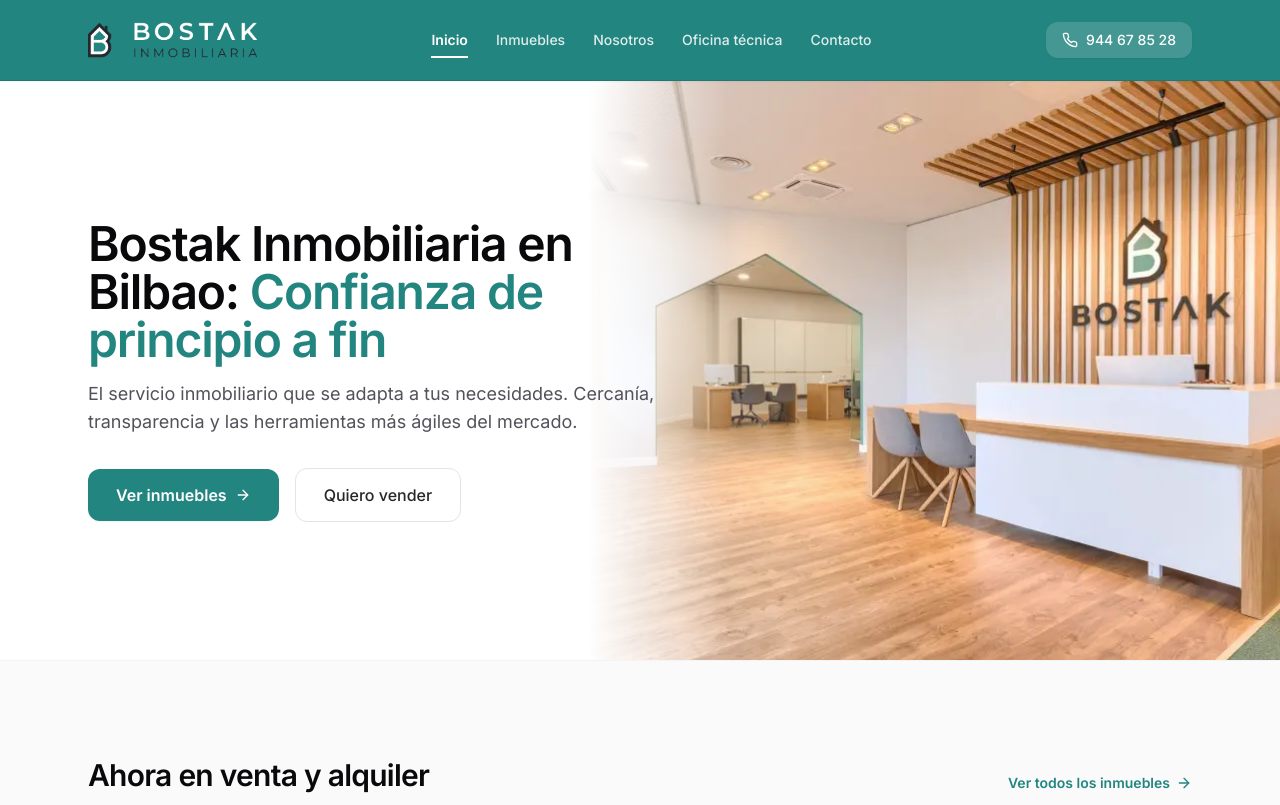
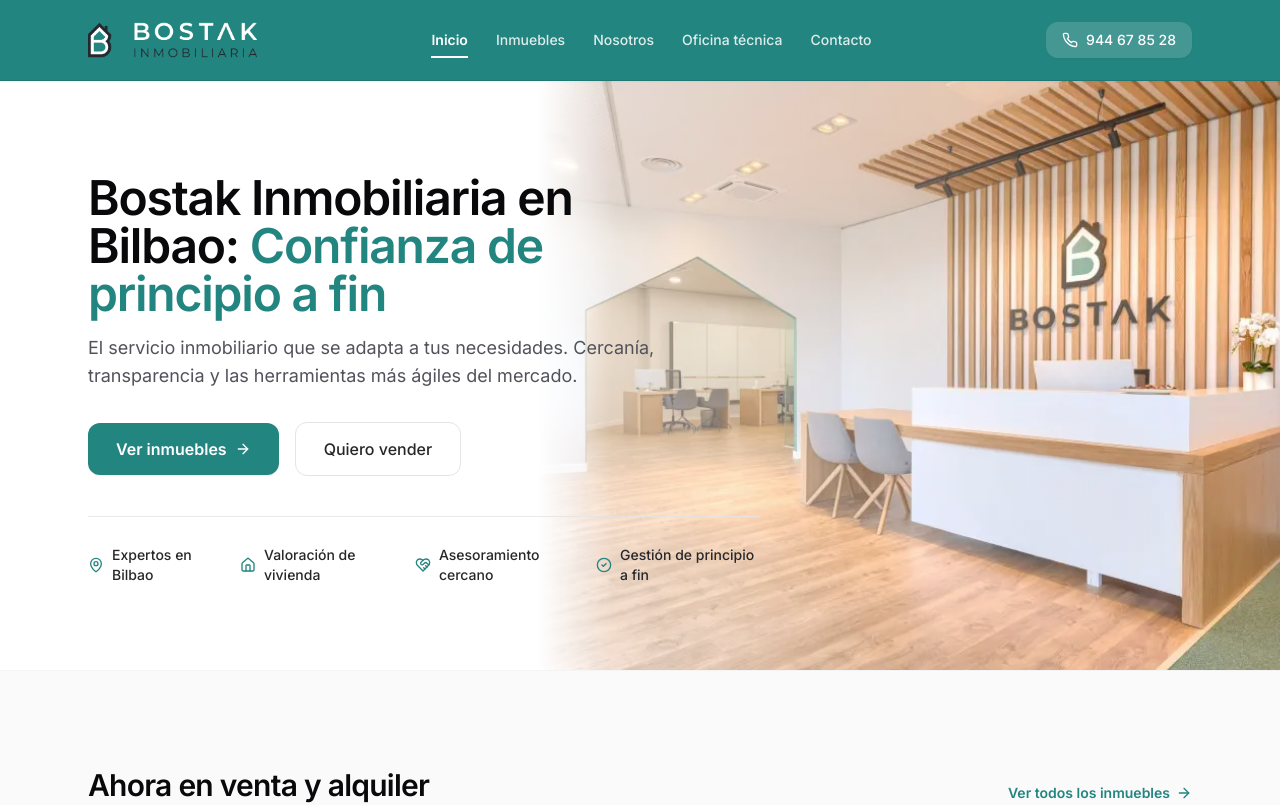
Before and after one commit to victooorltt/bostak-inmobiliaria, a Next.js app: page / in a window 1280 px wide. Shown: the top 805 px of the page. Built offline with nearby package versions, Linux system fonts and the light colour scheme.

Commit message:
feat: enhance Home Hero with lifted layout, clear photo visibility, and benefits row

```diff
--- a/app/page.tsx
+++ b/app/page.tsx
@@ -1,7 +1,23 @@
 'use client';
 
 import Link from 'next/link';
-import { Bed, Bath, Maximize2, Star, Users, Award, Laptop, ArrowRight, CalendarCheck, ShieldCheck, UserCheck } from 'lucide-react';
+import {
+  Bed,
+  Bath,
+  Maximize2,
+  Star,
+  Users,
+  Award,
+  Laptop,
+  ArrowRight,
+  CalendarCheck,
+  ShieldCheck,
+  UserCheck,
+  MapPin,
+  Home,
+  HeartHandshake,
+  CheckCircle2,
+} from 'lucide-react';
 import { tokens } from '@/lib/tokens';
 import ContactCTA from '@/components/ContactCTA';
 
@@ -129,25 +145,25 @@
 export default function HomePage() {
   return (
     <div>
-      {/* 1. Hero (Photo on right, adjusted width so it doesn't encroach, no fake filter, strong headline) */}
-      <section className="relative overflow-hidden bg-white min-h-[500px] lg:min-h-[580px] flex items-center border-b border-zinc-100">
-        {/* Background photo right "suelta" - Anchored to right 54% reaching slightly more left */}
-        <div className="absolute inset-0 lg:left-auto lg:right-0 lg:w-[54%] h-full pointer-events-none overflow-hidden">
+      {/* 1. Hero (Photo on right with Bostak logo visible, soft feather fade, lifted content, inline benefits) */}
+      <section className="relative overflow-hidden bg-white min-h-[520px] lg:min-h-[590px] flex items-center border-b border-zinc-100">
+        {/* Background photo right "suelta" - Anchored to right 58%, wall logo and office visible from center */}
+        <div className="absolute inset-0 lg:left-auto lg:right-0 lg:w-[58%] h-full pointer-events-none overflow-hidden">
           <img
             src="/images/hero-inicio.webp"
             alt="Bostak Inmobiliaria Bilbao"
-            className="h-full w-full object-cover object-center"
+            className="h-full w-full object-cover object-[78%_center]"
             fetchPriority="high"
             loading="eager"
           />
-          {/* Desktop left-to-right gentle fade: soft, natural dissolve without harsh lines */}
-          <div className="absolute inset-0 bg-gradient-to-r from-white from-0% via-white/20 via-20% to-transparent to-55% hidden lg:block" />
+          {/* Desktop left-to-right gentle fade: reduced width so office is clearly visible from center */}
+          <div className="absolute inset-0 bg-gradient-to-r from-white from-0% via-white/50 via-10% to-transparent to-28% hidden lg:block" />
           {/* Mobile bottom-to-top fade */}
-          <div className="absolute inset-0 bg-gradient-to-t from-white from-0% via-white/80 via-35% to-transparent to-85% lg:hidden" />
+          <div className="absolute inset-0 bg-gradient-to-t from-white from-0% via-white/80 via-30% to-transparent to-75% lg:hidden" />
         </div>
 
-        {/* Content container */}
-        <div className="relative z-10 mx-auto max-w-6xl px-6 py-16 lg:py-24 w-full">
+        {/* Content container - lifted by ~30px (pt-10 lg:pt-16) to reduce excess whitespace */}
+        <div className="relative z-10 mx-auto max-w-6xl px-6 pt-10 pb-14 lg:pt-16 lg:pb-18 w-full">
           <div className="max-w-xl">
             <h1 className="text-3xl sm:text-4xl lg:text-5xl font-semibold tracking-tight text-zinc-950 leading-[1.15]">
               Bostak Inmobiliaria en Bilbao:{' '}
@@ -157,7 +173,7 @@
               El servicio inmobiliario que se adapta a tus necesidades. Cercanía, transparencia y las herramientas más ágiles del mercado.
             </p>
 
-            {/* Action buttons (replaced non-functional filter) */}
+            {/* Action buttons */}
             <div className="mt-8 flex flex-col sm:flex-row items-stretch sm:items-center gap-4">
               <Link
                 href="/inmuebles-venta-alquiler/"
@@ -172,6 +188,28 @@
               >
                 <span>Quiero vender</span>
               </Link>
+            </div>
+          </div>
+
+          {/* Benefits row inspired by reference image (small icon + short text, no heavy boxes) */}
+          <div className="mt-10 pt-7 border-t border-zinc-200/80 max-w-2xl">
+            <div className="grid grid-cols-2 lg:flex lg:items-center lg:justify-between gap-y-3.5 gap-x-4 lg:gap-6 text-xs sm:text-sm font-medium text-zinc-800">
+              <div className="inline-flex items-center gap-2">
+                <MapPin className="h-4 w-4 text-[#238580] shrink-0" />
+                <span>Expertos en Bilbao</span>
+              </div>
+              <div className="inline-flex items-center gap-2">
+                <Home className="h-4 w-4 text-[#238580] shrink-0" />
+                <span>Valoración de vivienda</span>
+              </div>
+              <div className="inline-flex items-center gap-2">
+                <HeartHandshake className="h-4 w-4 text-[#238580] shrink-0" />
+                <span>Asesoramiento cercano</span>
+              </div>
+              <div className="inline-flex items-center gap-2">
+                <CheckCircle2 className="h-4 w-4 text-[#238580] shrink-0" />
+                <span>Gestión de principio a fin</span>
+              </div>
             </div>
           </div>
         </div>
```
